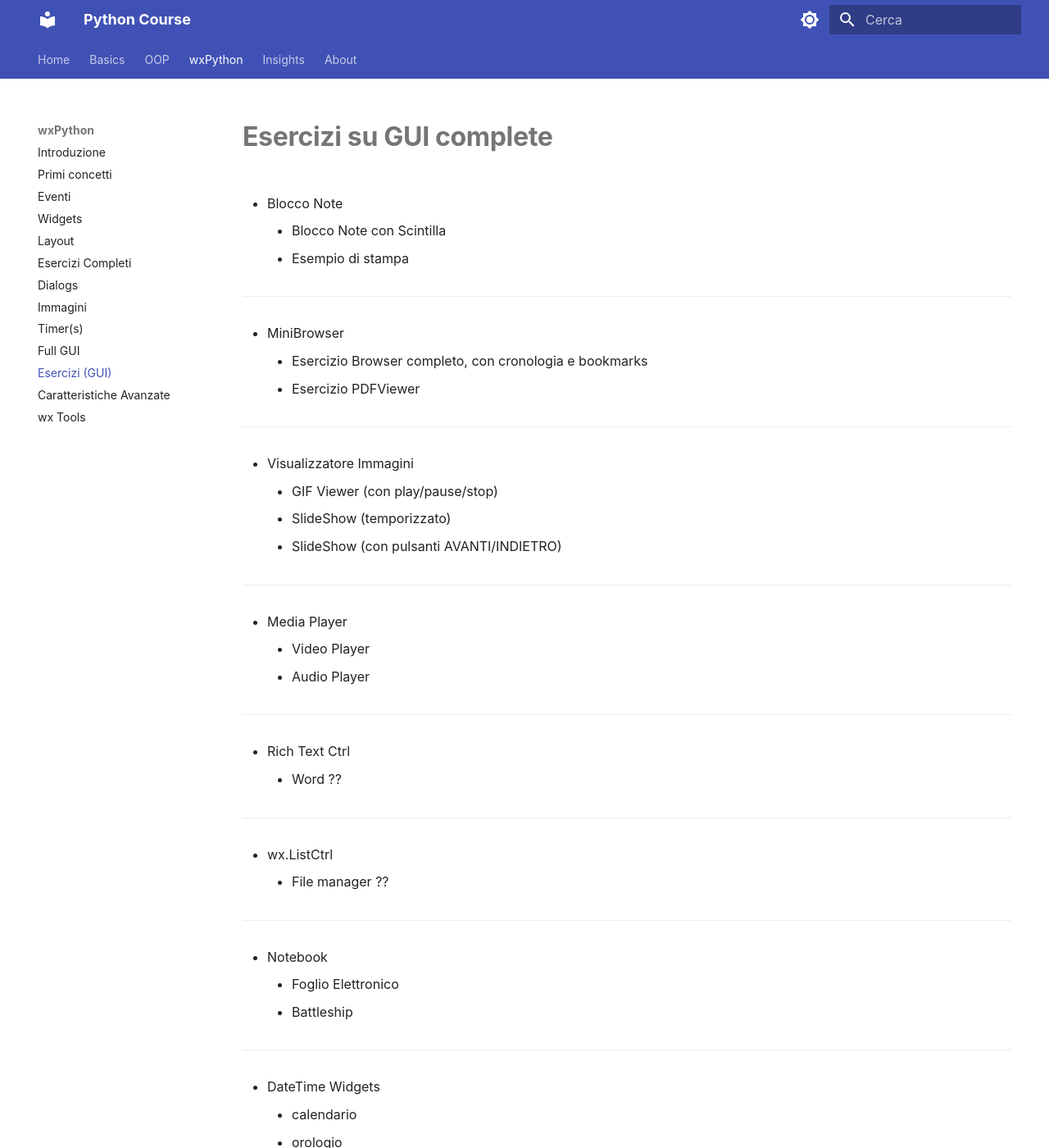
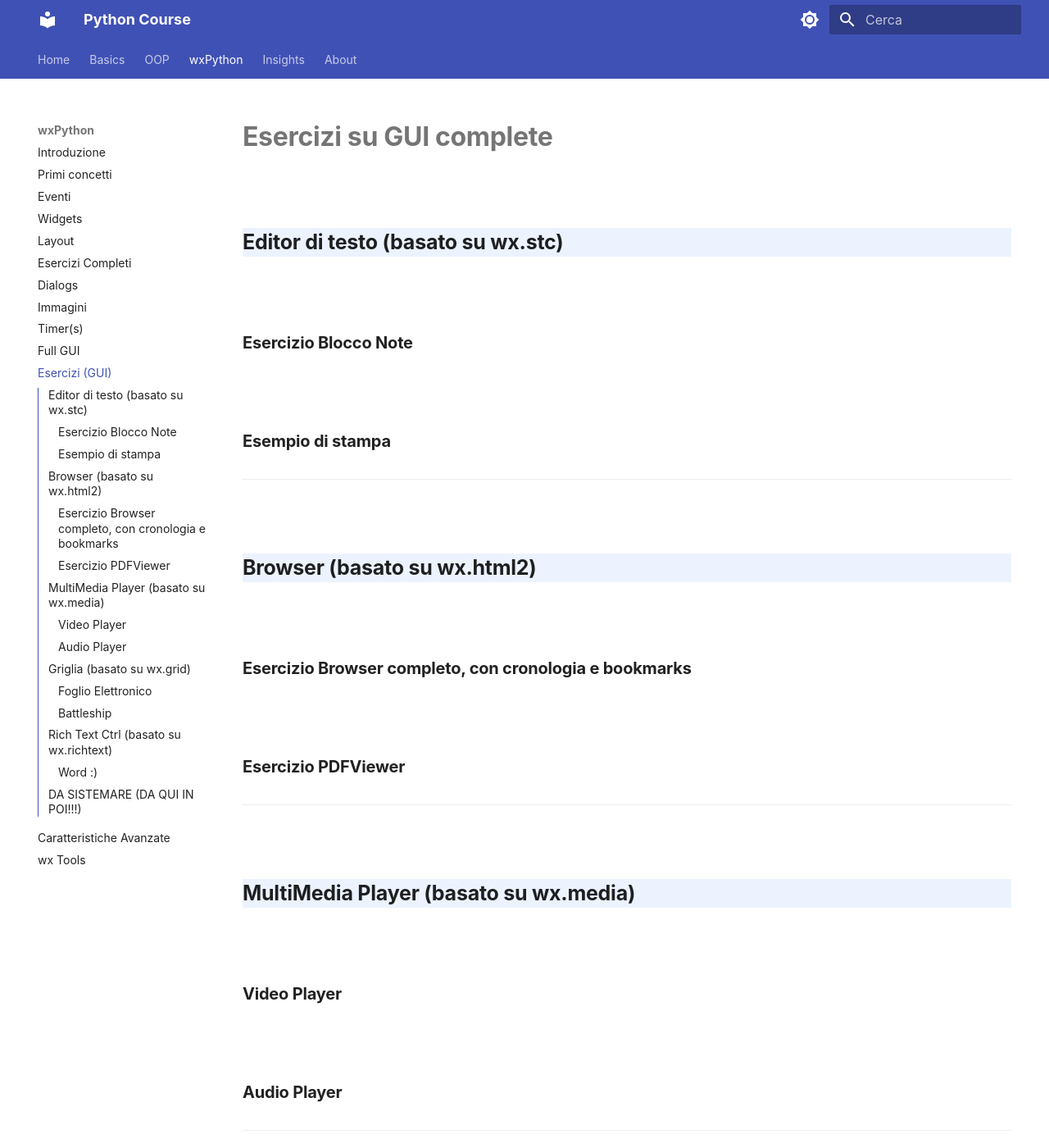
Before and after one commit to adjamhub/pyhandouts, an MkDocs documentation site: the page built from docs/wx/171_full_gui_ex.md, in a window 1280 px wide and 1400 px high. Shown: the whole window at 82% size. Built offline with MkDocs 1.6.1 and Material for MkDocs 9.7.7, drawn with Linux system fonts in a browser that asks for light colours; some of the changed text lies outside the part shown.

Commit message:
Update 171_full_gui_ex.md

```diff
--- a/docs/wx/171_full_gui_ex.md
+++ b/docs/wx/171_full_gui_ex.md
@@ -1,21 +1,72 @@
 # Esercizi su GUI complete
 
 
+## Editor di testo (basato su wx.stc)
 
-- Blocco Note
 
-    - Blocco Note con Scintilla
-    - Esempio di stampa
+
+
+### Esercizio Blocco Note
+
+
+### Esempio di stampa
 
 
 ---
 
+## Browser (basato su wx.html2)
 
-- MiniBrowser
 
-    - Esercizio Browser completo, con cronologia e bookmarks
-    - Esercizio PDFViewer
 
+### Esercizio Browser completo, con cronologia e bookmarks
+
+### Esercizio PDFViewer
+
+
+
+---
+
+## MultiMedia Player (basato su wx.media)
+
+
+### Video Player
+
+
+### Audio Player
+
+
+
+---
+
+## Griglia (basato su wx.grid)
+
+### Foglio Elettronico
+
+### Battleship
+
+
+---
+
+## Rich Text Ctrl (basato su wx.richtext)
+
+
+### Word :)
+
+
+---
+## DA SISTEMARE (DA QUI IN POI!!!)
+
+- wx.ListCtrl
+
+    - File manager ??
+
+---
+
+- DateTime Widgets
+
+    - calendario
+    - orologio
+    - agenda
 
 ---
 
@@ -24,42 +75,3 @@
     - GIF Viewer (con play/pause/stop)
     - SlideShow (temporizzato)
     - SlideShow (con pulsanti AVANTI/INDIETRO)
-
-
----
-
-- Media Player
-
-    - Video Player
-    - Audio Player
-
-
----
-
-- Rich Text Ctrl
-
-    - Word ??
-
-
----
-
-- wx.ListCtrl
-
-    - File manager ??
-
-
----
-
-- Notebook
-
-    - Foglio Elettronico
-    - Battleship
-
-
----
-
-- DateTime Widgets
-
-    - calendario
-    - orologio
-    - agenda
```
